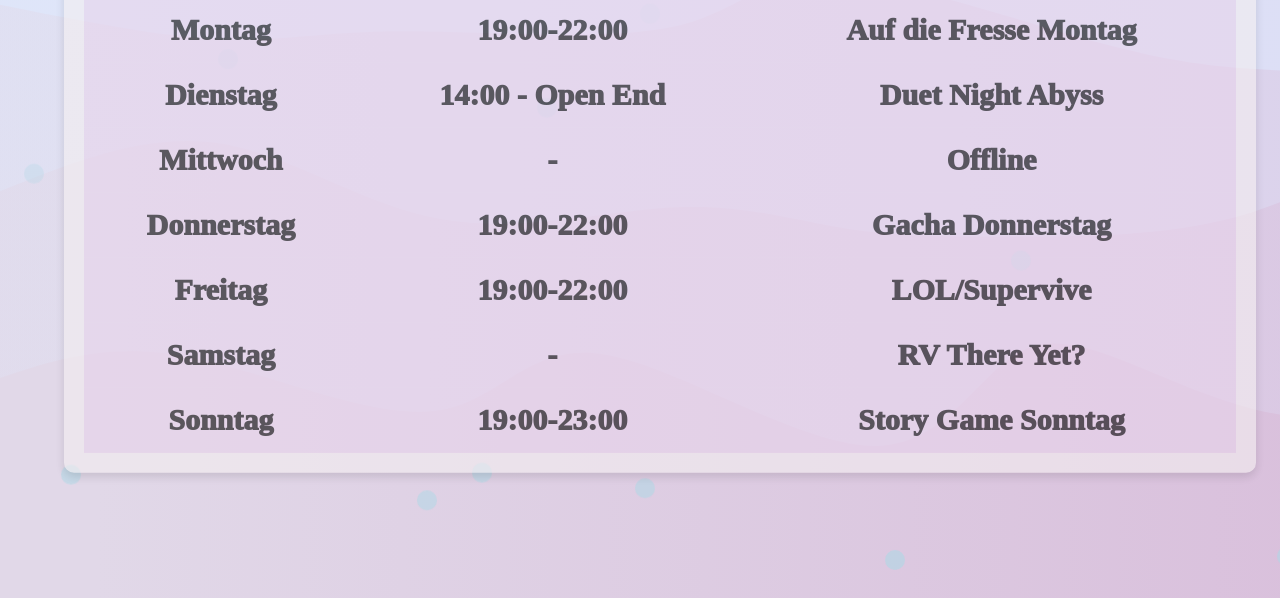
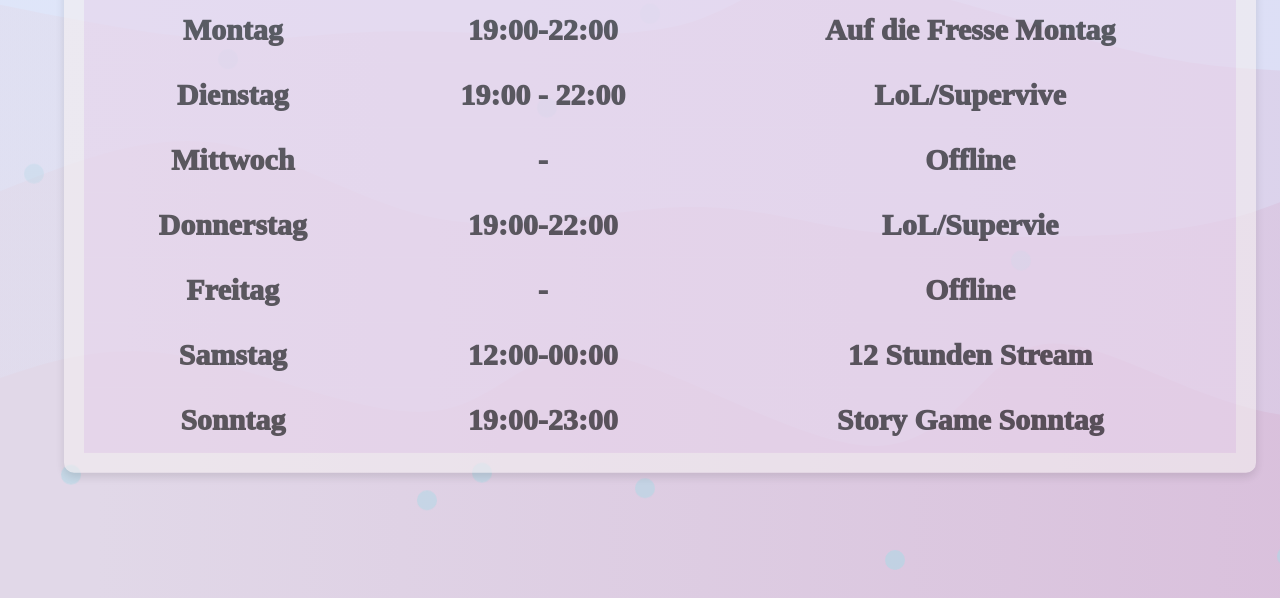
Before and after one commit to scyphosia/scyphosia.github.io, a plain HTML site: page index.html in a window 1280 px wide. Shown: the part 202-800 px from the top of the page. Drawn offline with Linux system fonts and the light colour scheme.

Commit message:
Update index.html

```diff
--- a/index.html
+++ b/index.html
@@ -283,8 +283,8 @@
                 </tr>
                 <tr>
                     <td>Dienstag</td>
-                    <td>14:00 - Open End</td>
-                    <td>Duet Night Abyss</td>
+                    <td>19:00 - 22:00</td>
+                    <td>LoL/Supervive</td>
                 </tr>
                 <tr>
                     <td>Mittwoch</td>
@@ -294,17 +294,17 @@
                 <tr>
                     <td>Donnerstag</td>
                     <td>19:00-22:00</td>
-                    <td>Gacha Donnerstag</td>
+                    <td>LoL/Supervie</td>
                 </tr>
                 <tr>
                     <td>Freitag</td>
-                    <td>19:00-22:00</td>
-                    <td>LOL/Supervive</td>
+                    <td>-</td>
+                    <td>Offline</td>
                 </tr>
                 <tr>
                     <td>Samstag</td>
-                    <td>-</td>
-                    <td>RV There Yet?</td>
+                    <td>12:00-00:00</td>
+                    <td>12 Stunden Stream</td>
                 </tr>
                 <tr>
                     <td>Sonntag</td>
```
